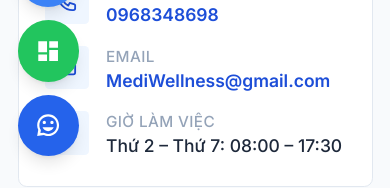
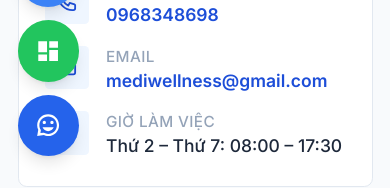
Before and after one commit to datnguyen5121/medical-landingpage, a Next.js app: page /lien-he in a window 390 px wide. Shown: the part 653-841 px from the top of the page. Built offline with nearby package versions, Linux system fonts and the light colour scheme.

Commit message:
Update branding into mediwellness

```diff
--- a/components/Footer.tsx
+++ b/components/Footer.tsx
@@ -35,11 +35,11 @@ export default function Footer() {
               </svg>
               Hotline: 0968348698
             </a>
-            <a href="mailto:MediWellness@gmail.com" className="flex items-center gap-2.5 hover:text-white transition-colors">
+            <a href="mailto:mediwellness@gmail.com" className="flex items-center gap-2.5 hover:text-white transition-colors">
               <svg className="w-4 h-4 text-blue-400 shrink-0" fill="none" viewBox="0 0 24 24" stroke="currentColor">
                 <path strokeLinecap="round" strokeLinejoin="round" strokeWidth={2} d="M3 8l7.89 5.26a2 2 0 002.22 0L21 8M5 19h14a2 2 0 002-2V7a2 2 0 00-2-2H5a2 2 0 00-2 2v10a2 2 0 002 2z" />
               </svg>
-              MediWellness@gmail.com
+              mediwellness@gmail.com
             </a>
           </div>
         </div>
--- a/components/Navbar.tsx
+++ b/components/Navbar.tsx
@@ -27,11 +27,11 @@ export default function Navbar() {
             Thứ 2 – Thứ 7: 08:00 – 17:30
           </span>
           <div className="flex items-center gap-5 ml-auto">
-            <a href="mailto:MediWellness@gmail.com" className="hidden sm:flex items-center gap-1.5 hover:text-white transition-colors">
+            <a href="mailto:mediwellness@gmail.com" className="hidden sm:flex items-center gap-1.5 hover:text-white transition-colors">
               <svg className="w-3.5 h-3.5 text-blue-300" fill="none" viewBox="0 0 24 24" stroke="currentColor">
                 <path strokeLinecap="round" strokeLinejoin="round" strokeWidth={2} d="M3 8l7.89 5.26a2 2 0 002.22 0L21 8M5 19h14a2 2 0 002-2V7a2 2 0 00-2-2H5a2 2 0 00-2 2v10a2 2 0 002 2z" />
               </svg>
-              MediWellness@gmail.com
+              mediwellness@gmail.com
             </a>
             <a href="tel:19000000" className="flex items-center gap-1.5 font-semibold text-white hover:text-yellow-300 transition-colors">
               <svg className="w-3.5 h-3.5 text-yellow-300" fill="none" viewBox="0 0 24 24" stroke="currentColor">
--- a/pages/_app.tsx
+++ b/pages/_app.tsx
@@ -1,6 +1,14 @@
+import Head from 'next/head'
 import type { AppProps } from 'next/app'
 import '../styles/globals.css'
 
 export default function App({ Component, pageProps }: AppProps) {
-  return <Component {...pageProps} />
+  return (
+    <>
+      <Head>
+        <link rel="icon" href="/favicon/newlogo.png" type="image/png" />
+      </Head>
+      <Component {...pageProps} />
+    </>
+  )
 }
--- a/pages/lien-he.tsx
+++ b/pages/lien-he.tsx
@@ -104,8 +104,8 @@ export default function LienHePage() {
                   {
                     icon: <path strokeLinecap="round" strokeLinejoin="round" strokeWidth={2} d="M3 8l7.89 5.26a2 2 0 002.22 0L21 8M5 19h14a2 2 0 002-2V7a2 2 0 00-2-2H5a2 2 0 00-2 2v10a2 2 0 002 2z" />,
                     label: "Email",
-                    value: "MediWellness@gmail.com",
-                    href: "mailto:MediWellness@gmail.com",
+                    value: "mediwellness@gmail.com",
+                    href: "mailto:mediwellness@gmail.com",
                   },
                   {
                     icon: <path strokeLinecap="round" strokeLinejoin="round" strokeWidth={2} d="M12 8v4l3 3m6-3a9 9 0 11-18 0 9 9 0 0118 0z" />,
--- a/tsconfig.json
+++ b/tsconfig.json
@@ -32,6 +32,7 @@
     "next-env.d.ts",
     "**/*.ts",
     "**/*.tsx",
+    "**/*.d.ts",
     ".next/types/**/*.ts"
   ],
   "exclude": [
```
Also changed, not shown: global.d.ts (added, +9 -0 lines), public/favicon/newlogo.png (added).
